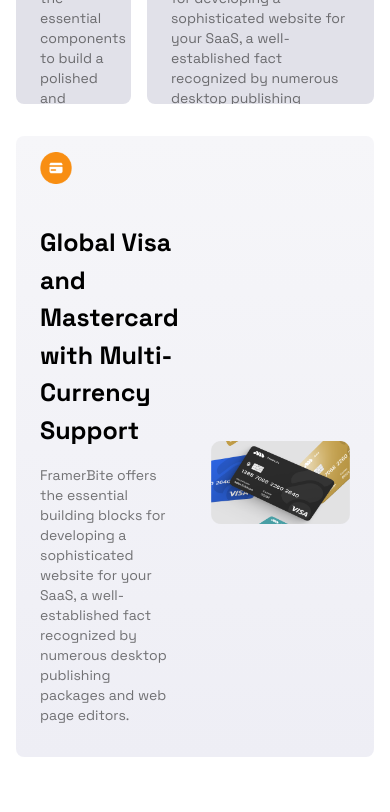
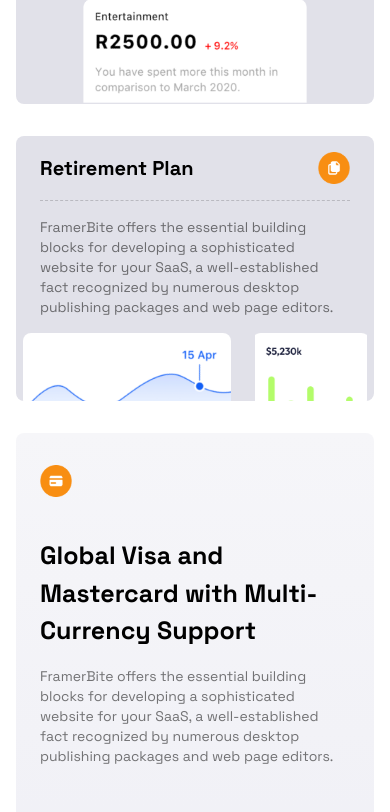
Before and after one commit to daniels9028/wadde, a React (Vite) app: page / in a window 390 px wide. Shown: the part 2460-3272 px from the top of the page. Built offline with nearby package versions, Linux system fonts and the light colour scheme; a web font is replaced by a local one.

Commit message:
Responsive in Plans Section

```diff
--- a/src/components/Plans.jsx
+++ b/src/components/Plans.jsx
@@ -14,8 +14,8 @@
         <h4 className="text-[40px] font-bold">
           We're here to assist you in creating, managing
         </h4>
-        <div className="flex flex-row items-center justify-center w-full gap-4 mt-10">
-          <div className="bg-[#E1E1E9] overflow-hidden rounded-lg flex flex-col w-1/3 pt-4 px-6 h-[265px] justify-between">
+        <div className="flex lg:flex-row flex-col items-center justify-center w-full gap-8 mt-10">
+          <div className="bg-[#E1E1E9] overflow-hidden rounded-lg flex flex-col lg:w-1/3 w-full pt-4 px-6 h-[265px] justify-between">
             <div className="flex flex-row items-center justify-between pb-4 border-b border-[#1C1C1C]/20 border-dashed">
               <p className="text-[20px] font-bold">Invesment Fund</p>
               <img src={plans1} alt="plans1" className="w-8 h-8" />
@@ -28,7 +28,7 @@
               <img src={plans3} alt="plans3" className="object-cover w-56 " />
             </div>
           </div>
-          <div className="bg-[#E1E1E9] overflow-hidden rounded-lg flex flex-col w-2/3 pt-4 px-6 h-[265px] justify-between">
+          <div className="bg-[#E1E1E9] overflow-hidden rounded-lg flex flex-col lg:w-2/3 w-full pt-4 px-6 h-[265px] justify-between">
             <div className="flex flex-row items-center justify-between pb-4 border-b border-[#1C1C1C]/20 border-dashed">
               <p className="text-[20px] font-bold">Retirement Plan</p>
               <img src={plans2} alt="plans2" className="w-8 h-8" />
@@ -53,10 +53,10 @@
             </div>
           </div>
         </div>
-        <div className="bg-gradient-to-b from-[#F6F6F9] to-[#EEEEF5] overflow-hidden rounded-lg flex flex-col w-full py-4 px-6 mt-8">
+        <div className="bg-gradient-to-b from-[#F6F6F9] to-[#EEEEF5] overflow-hidden rounded-lg flex flex-col w-full py-8 px-6 mt-8">
           <img src={plans6} alt="plans6" className="w-8 h-8" />
-          <div className="flex flex-row items-center justify-center w-full gap-8 mt-10">
-            <div className="w-1/2">
+          <div className="flex lg:flex-row flex-col items-center justify-center w-full gap-8 mt-10">
+            <div className="lg:w-1/2 w-full">
               <p className="font-bold text-[25px]">
                 Global Visa and Mastercard with Multi-Currency Support
               </p>
@@ -67,8 +67,8 @@
                 editors.
               </p>
             </div>
-            <div className="w-1/2">
-              <img src={plans7} alt="plans7" className="w-[300px]" />
+            <div className="lg:w-1/2 w-full">
+              <img src={plans7} alt="plans7" className="object-cover" />
             </div>
           </div>
         </div>
```
